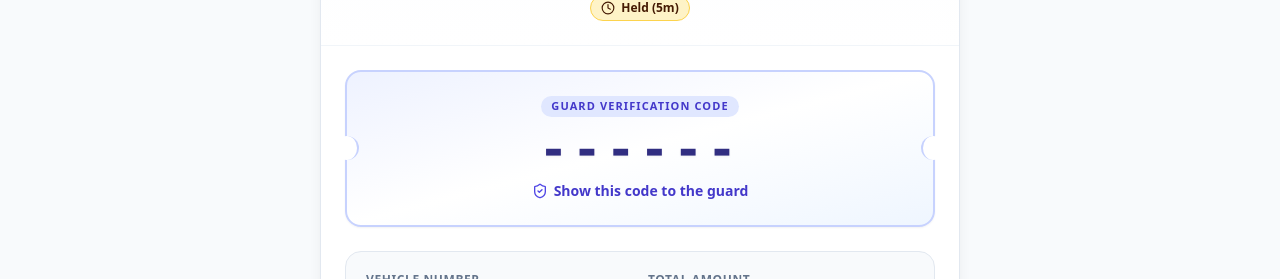
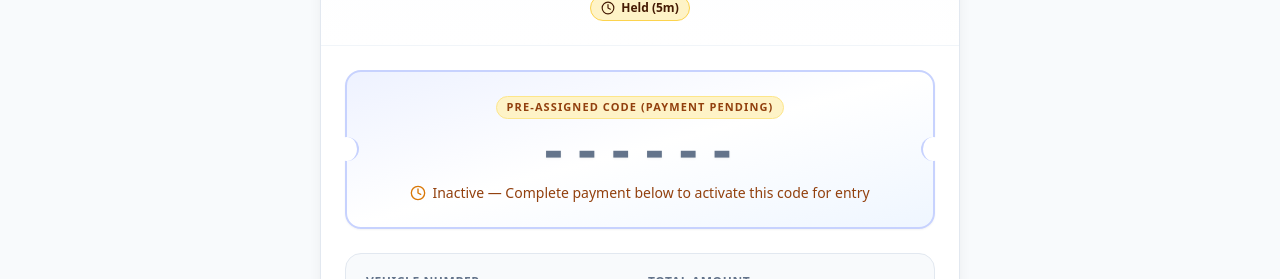
Before and after one commit to ShanByte/Smart_Parking_Management_System, a React (Vite) app in the folder frontend/: page /booking/confirm/1 in a window 1280 px wide. Shown: the part 355-634 px from the top of the page. Built offline with nearby package versions, Linux system fonts and the light colour scheme; no server answers.

Commit message:
Demo Pay

```diff
--- a/frontend/src/pages/BookingConfirmation.tsx
+++ b/frontend/src/pages/BookingConfirmation.tsx
@@ -214,10 +214,11 @@ export const BookingConfirmation: React.FC = () => {
         rzp.open();
       }
     } catch (err: unknown) {
+      const serverMsg = (err as { response?: { data?: { message?: string } } })?.response?.data?.message;
       const msg =
-        (err as { response?: { data?: { message?: string } } })?.response?.data?.message ||
-        (err as Error)?.message ||
-        'Could not initiate Razorpay checkout.';
+        serverMsg === 'Internal server error'
+          ? 'Live Razorpay gateway is unconfigured in local development. Please click "Demo Pay" to complete payment.'
+          : serverMsg || (err as Error)?.message || 'Could not initiate Razorpay checkout. Please use Demo Pay.';
       setPaymentError(msg);
     } finally {
       setIsRazorpayLoading(false);
@@ -369,22 +370,37 @@ export const BookingConfirmation: React.FC = () => {
             <div className="hidden sm:block absolute -right-3 top-1/2 -mt-3 w-6 h-6 rounded-full bg-white border-l-2 border-indigo-200" aria-hidden="true" />
 
             <div className="flex items-center justify-center gap-2 mb-1.5">
-              <span className="text-[11px] font-bold text-indigo-700 uppercase tracking-widest bg-indigo-100 px-2.5 py-0.5 rounded-full">
-                Guard Verification Code
+              <span
+                className={`text-[11px] font-bold uppercase tracking-widest px-2.5 py-0.5 rounded-full ${
+                  isConfirmed
+                    ? 'text-indigo-700 bg-indigo-100'
+                    : 'text-amber-800 bg-amber-100 border border-amber-200'
+                }`}
+              >
+                {isConfirmed ? 'Guard Verification Code' : 'Pre-assigned Code (Payment Pending)'}
               </span>
             </div>
 
             <div
               data-testid="booking-code"
-              className="text-4xl sm:text-5xl font-black font-mono tracking-widest text-indigo-900 my-2 select-all drop-shadow-sm"
+              className={`text-4xl sm:text-5xl font-black font-mono tracking-widest my-2 select-all drop-shadow-sm ${
+                isConfirmed ? 'text-indigo-900' : 'text-slate-500'
+              }`}
             >
               {booking?.bookingCode || '------'}
             </div>
 
-            <p className="text-sm font-semibold text-indigo-700 mt-2 flex items-center justify-center gap-1.5">
-              <ShieldCheckIcon className="w-4 h-4 text-indigo-600" />
-              Show this code to the guard
-            </p>
+            {isConfirmed ? (
+              <p className="text-sm font-semibold text-indigo-700 mt-2 flex items-center justify-center gap-1.5">
+                <ShieldCheckIcon className="w-4 h-4 text-emerald-600" />
+                Show this code to the guard
+              </p>
+            ) : (
+              <p className="text-xs sm:text-sm font-medium text-amber-800 mt-2 flex items-center justify-center gap-1.5">
+                <ClockIcon className="w-4 h-4 text-amber-600" />
+                Inactive — Complete payment below to activate this code for entry
+              </p>
+            )}
 
             {booking?.bookingCode && (
               <div className="mt-3">
--- a/frontend/vite.config.ts
+++ b/frontend/vite.config.ts
@@ -5,6 +5,7 @@ import path from 'path';
 
 // https://vitejs.dev/config/
 export default defineConfig({
+  envDir: path.resolve(__dirname, '..'),
   plugins: [react()],
   resolve: {
     alias: {
```
